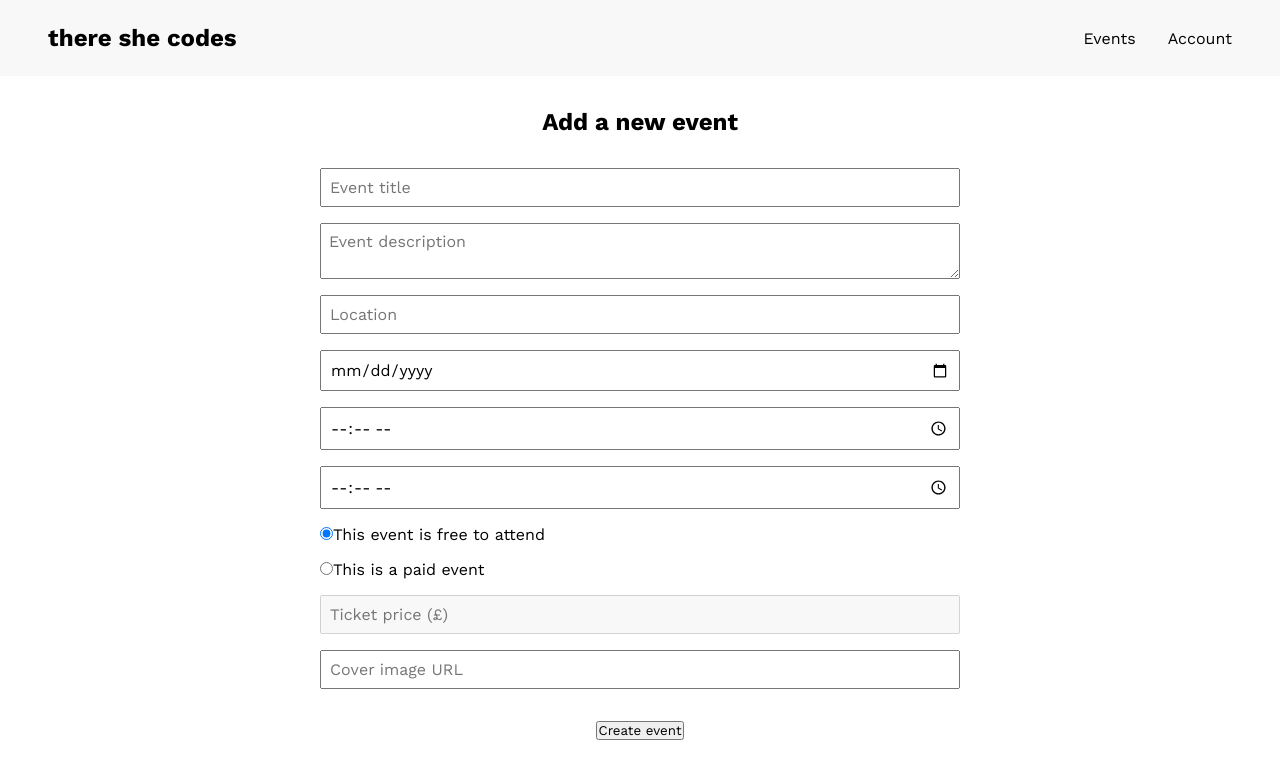
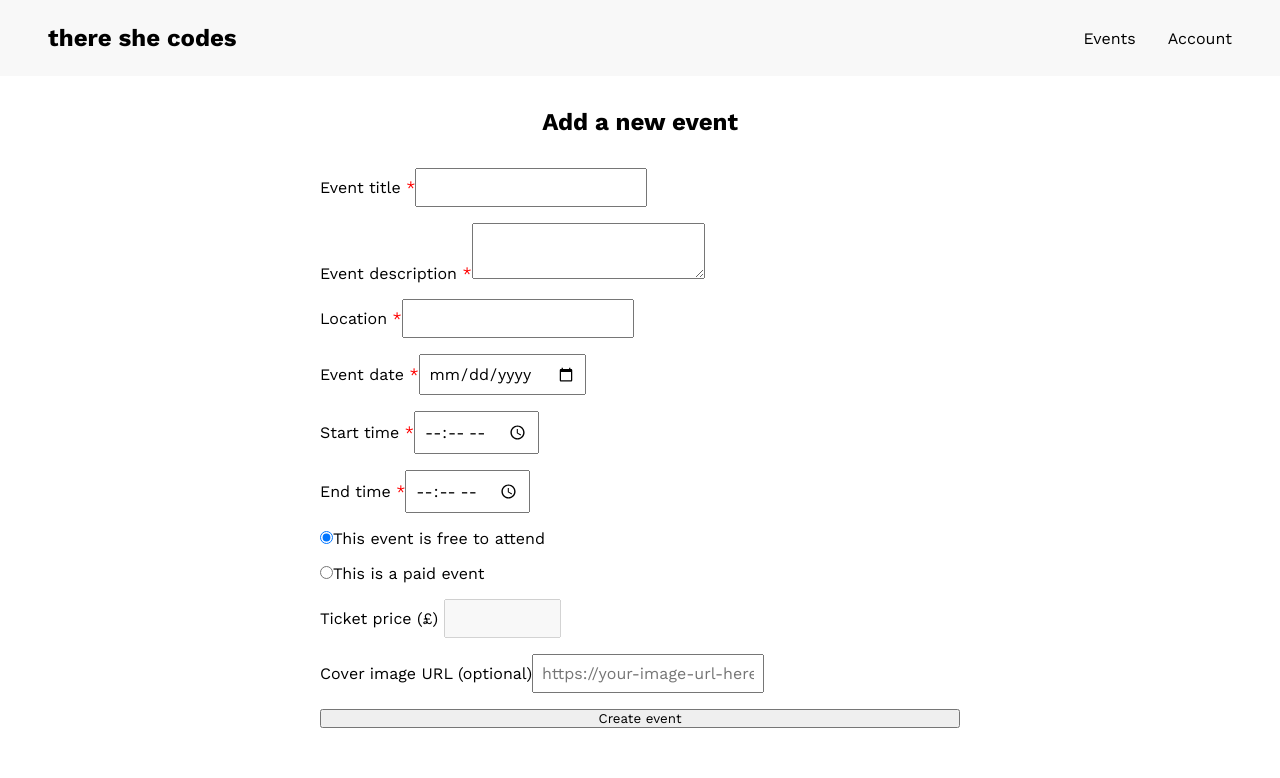
Before and after one commit to alicewilson17/events-platform, a React (Vite) app in the folder frontend/events-platform-frontend/: page /events/createevent in a window 1280 px wide. Shown: the top 778 px of the page. Built offline with nearby package versions, Linux system fonts and the light colour scheme; no server answers.

Commit message:
Added form validation to create event form

```diff
--- a/frontend/events-platform-frontend/src/api.js
+++ b/frontend/events-platform-frontend/src/api.js
@@ -49,6 +49,7 @@ export const logInUser = async(email, password) => {
 }
     //response data has token and user properties on it
 
+    //sign up new user
 export const signUpUser = async(first_name, last_name, email, password, role) => {
     const url = `/auth/signup`
     const postBody = {first_name, last_name, email, password, role}
@@ -65,6 +66,18 @@ export const getSignUpsByUser = async(user_id) => {
     };
 
     const response = await api.get(url, config)
+    return response.data
+}
+
+//create new event (admins only)
+export const createEvent = async(title, description, date, start_time, end_time, location, price, is_paid, img) => {
+    const url = `/events`
+    const postBody = {title, description, date, start_time, end_time, location, price, is_paid, img}
+    const token = localStorage.getItem('token')
+    const config = {
+        headers: { Authorization: `Bearer ${token}` }
+    };
+    const response = await api.post(url, postBody, config)
     console.log(response.data)
     return response.data
 }
--- a/frontend/events-platform-frontend/src/components/CreateEvent.jsx
+++ b/frontend/events-platform-frontend/src/components/CreateEvent.jsx
@@ -1,4 +1,5 @@
 import React, { useState } from 'react'
+import { createEvent } from '../api'
 
 function CreateEvent() {
 const [newEvent, setNewEvent] = useState({title: "",
@@ -11,7 +12,23 @@ const [newEvent, setNewEvent] = useState({title: "",
     is_paid: false,
     img: ""
 })
-const [formErrors, setFormErrors] = useState({})
+const [formErrors, setFormErrors] = useState("")
+
+const validateForm = () => {
+    const errors = {}
+    for (const key in newEvent) {
+        const required = ["title", "description", "start_time", "end_time", "date", "location"]
+        if (required.includes(key) && (!newEvent[key])) {
+            errors[key] = `${key.split("_").join(" ")[0].toUpperCase() + key.split("_").join(" ").slice(1)} is required.`
+
+        }
+    }
+    if ((newEvent.is_paid) && (!newEvent.price)) {
+        errors.price = "As you have specified that this is a paid event, a price is required."
+    }
+    return errors
+}
+
 
 const handleChange = (event) => {
 
@@ -26,37 +43,81 @@ const handleChange = (event) => {
   };
 
 
-    const handleCreateEvent = (event) => {
+    const handleCreateEvent = async(event) => {
         event.preventDefault()
-        console.log(newEvent)
+        const errors = validateForm()
+
+        //set a default cover image if no URL is provided
+        const defaultImageURL = "https://images.pexels.com/photos/546819/pexels-photo-546819.jpeg"
+        const eventData = {
+            ...newEvent,
+            img: newEvent.img || defaultImageURL
+        }
+        console.log(eventData)
+
+        try {
+            setFormErrors("")
+            if(Object.keys(errors).length > 0) {
+                setFormErrors(errors)
+                return;
+              }
+            const createdEvent = await createEvent(
+                eventData.title,
+                eventData.description,
+                eventData.date,
+                eventData.start_time,
+                eventData.end_time,
+                eventData.location,
+                eventData.price,
+                eventData.is_paid,
+                eventData.img
+            );
+
+            console.log("Event created successfully:", createdEvent);
+
+        }
+        catch(error) {
+            console.error("Error creating event:", error);
+        }
     }
 
   return (
     <div className='create-event-form'><h2>Add a new event</h2>
     <form onSubmit={handleCreateEvent}>
+        <label>
+Event title <span style={{color: 'red'}}>*</span>
     <input
           type="text"
           name="title"
-          placeholder="Event title"
+
           value={newEvent.title}
           onChange={handleChange}
         ></input>
+        </label>
         {formErrors.title && <p style={{color: 'red'}}>{formErrors.title}</p>}
+        <label>
+        Event description <span style={{color: 'red'}}>*</span>
         <textarea
           name="description"
-          placeholder="Event description"
+
           value={newEvent.description}
           onChange={handleChange}
         ></textarea>
+        </label>
         {formErrors.description && <p style={{color: 'red'}}>{formErrors.description}</p>}
+        <label>
+        Location <span style={{color: 'red'}}>*</span>
         <input
           type="text"
           name="location"
-          placeholder="Location"
+
           value={newEvent.location}
           onChange={handleChange}
         ></input>
+        </label>
         {formErrors.location && <p style={{color: 'red'}}>{formErrors.location}</p>}
+        <label>
+        Event date <span style={{color: 'red'}}>*</span>
         <input
           type="date"
           name="date"
@@ -64,7 +125,10 @@ const handleChange = (event) => {
           value={newEvent.date}
           onChange={handleChange}
         ></input>
+        </label>
         {formErrors.date && <p style={{color: 'red'}}>{formErrors.date}</p>}
+        <label>
+        Start time <span style={{color: 'red'}}>*</span>
         <input
           type="time"
           name="start_time"
@@ -72,7 +136,10 @@ const handleChange = (event) => {
           value={newEvent.start_time}
           onChange={handleChange}
         ></input>
+        </label>
         {formErrors.start_time && <p style={{color: 'red'}}>{formErrors.start_time}</p>}
+        <label>
+        End time <span style={{color: 'red'}}>*</span>
         <input
           type="time"
           name="end_time"
@@ -80,6 +147,7 @@ const handleChange = (event) => {
           value={newEvent.end_time}
           onChange={handleChange}
         ></input>
+        </label>
         {formErrors.end_time && <p style={{color: 'red'}}>{formErrors.end_time}</p>}
 
         <label>
@@ -101,18 +169,23 @@ const handleChange = (event) => {
           onChange={handleChange}
         ></input>This is a paid event
         </label>
-        <input type="number" name="price" min="0.01" step="0.01" max="2500" disabled={newEvent.is_paid ? false : true} placeholder="Ticket price (£)" />
+        <label>
+        Ticket price (£) {newEvent.is_paid && <span style={{color: 'red'}}>*</span>}
+        <input type="number" name="price" value = {newEvent.price} onChange={handleChange} min="0.01" step="0.01" max="2500" disabled={newEvent.is_paid ? false : true}  />
         {formErrors.price && <p style={{color: 'red'}}>{formErrors.price}</p>}
+        </label>
+        <label>
+        Cover image URL (optional)
         <input
           type="text"
           name="img"
-          placeholder="Cover image URL"
+          placeholder="https://your-image-url-here.jpeg"
           value={newEvent.img}
           onChange={handleChange}
         ></input>
-    {/* sort this out as need to add time too */}
-        {formErrors.img && <p style={{color: 'red'}}>{formErrors.img}</p>}
+        </label>
 
+        <button type='submit'>Create event</button>
 
 
 
@@ -120,7 +193,7 @@ const handleChange = (event) => {
 
 
         </form>
-        <button type='submit'>Create event</button></div>
+        </div>
   )
 }
 
```
